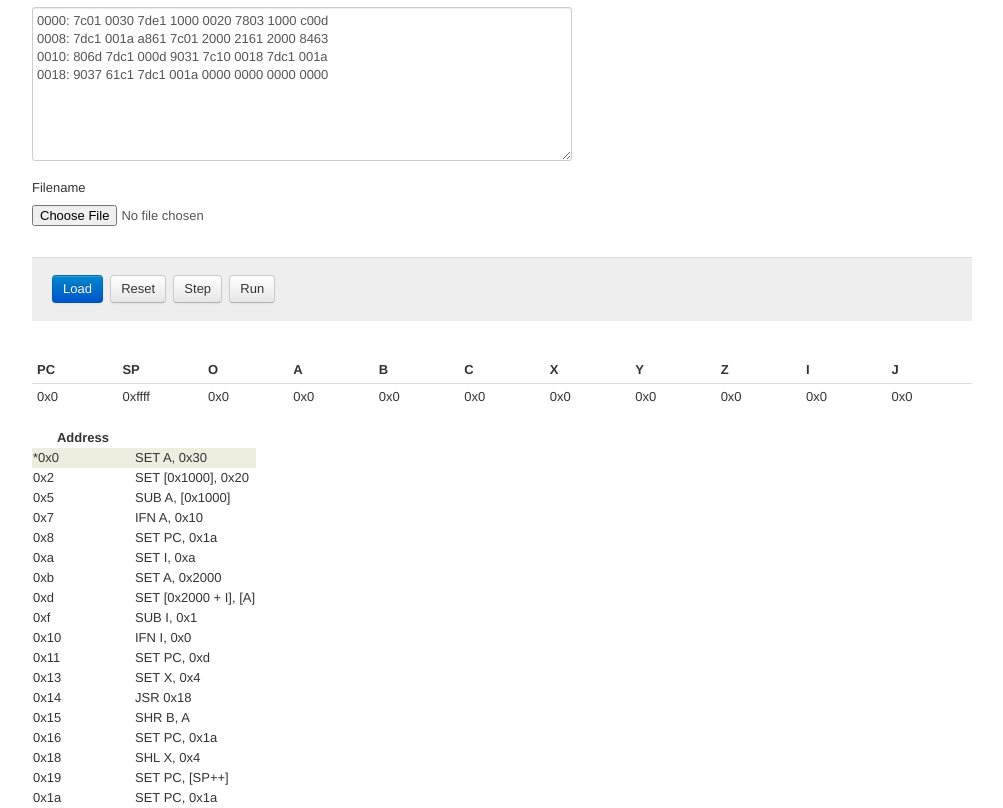
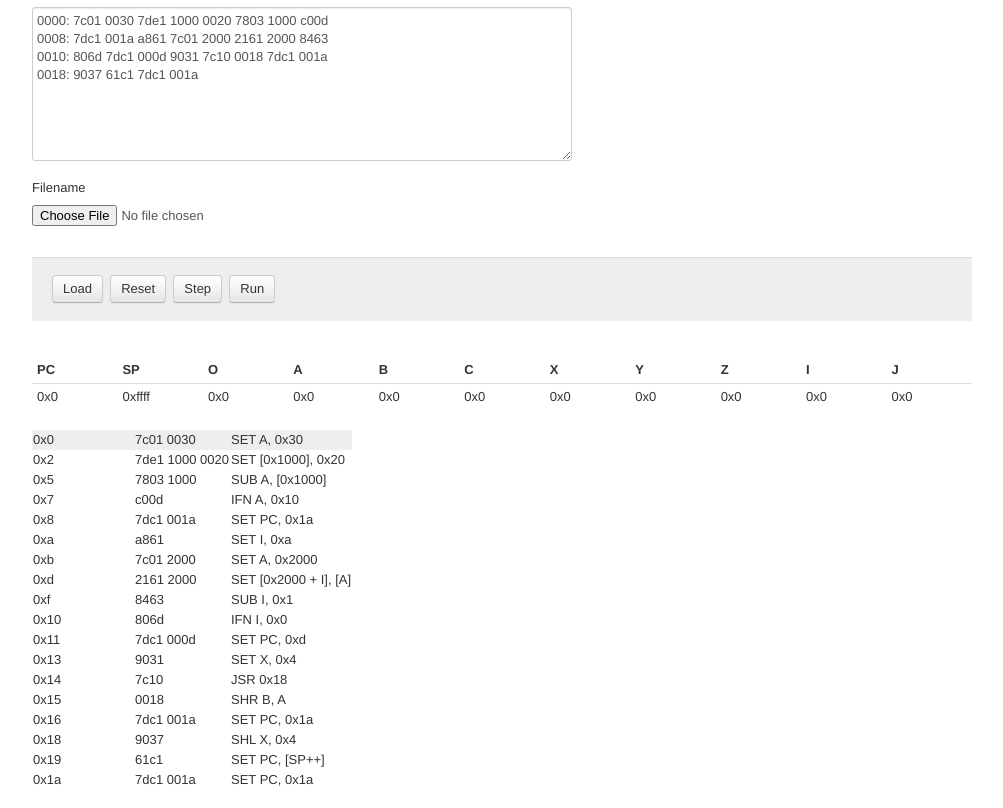
Before and after one commit to hulkholden/dcpu16, a plain HTML site: page index.html in a window 1280 px wide. Shown: the part 52-860 px from the top of the page, without its empty margins (138-1141 px from the left). Drawn offline with Linux system fonts and the light colour scheme.

Commit message:
Fix load

```diff
--- a/0x10c.js
+++ b/0x10c.js
@@ -1,13 +1,3 @@
-
-var gProgram = [
-        0x7c01, 0x0030, 0x7de1, 0x1000, 0x0020, 0x7803, 0x1000, 0xc00d,
-        0x7dc1, 0x001a, 0xa861, 0x7c01, 0x2000, 0x2161, 0x2000, 0x8463,
-        0x806d, 0x7dc1, 0x000d, 0x9031, 0x7c10, 0x0018, 0x7dc1, 0x001a,
-        0x9037, 0x61c1, 0x7dc1, 0x001a,
- ];
-
-// Bail when PC hits this
-var gHaltOnPC = 26;
 
 function operandHasData(operand) {
 	return (operand >= 0x10 && operand < 0x18) || operand == 0x1e || operand == 0x1f;
@@ -193,9 +183,6 @@ function makePuter() {
 		run : function(cycle_count) {
 
 			for( var count = 0; count < cycle_count; ++count ) {
-				if (this.PC == gHaltOnPC)
-					break;
-
 				var orig_sp = this.SP;
 
 				var opcode = this.data[this.PC++];
@@ -206,6 +193,7 @@ function makePuter() {
 				//printIt((this.CondExec ? "&nbsp;" : "-") +  "PC " + (this.PC-1) + ": " + opcode.toString(16));
 
 				if (this.CondExec) {
+
 					if (op == 0)
 					{
 						switch(a) {
@@ -291,16 +279,23 @@ function displayDisassembly(code, cur_pc) {
 	var dis = makeDisassembler(code);
 	var $pre = $('<table />');
 
-	$pre.append('<tr><th width=100>Address</th><th></th></tr>');
+	$pre.append('<tr><th width=100></th><th></th><th></th></tr>');
 
 	while (dis.PC < dis.code.length) {
 		var pc = dis.PC;
-		var d = dis.disasm() + '\n';
-		if (pc === cur_pc) {
-			$pre.append('<tr bgcolor=eeeee><td>*' + '0x' + pc.toString(16) + '</td><td>' + d + '</td></tr>');
-		} else {
-			$pre.append('<tr><td>' + '0x' + pc.toString(16) + '</td><td>' + d + '</td></tr>');
+		var d = dis.disasm();
+
+		var ops = '';
+		for (var i = pc; i < dis.PC; ++i) {
+			var op = dis.code[i].toString(16);
+			while(op.length < 4) op = '0' + op;
+			ops +=  op + ' ';
 		}
+
+		var $tr = $('<tr><td>0x' + pc.toString(16) + '</td><td>' + ops + '</td><td>' + d + '</td></tr>');
+		if (pc === cur_pc)
+			$tr.attr('bgcolor', '#eeeeee');
+		$pre.append($tr);
 	}
 
 
--- a/index.html
+++ b/index.html
@@ -10,7 +10,7 @@
     <div class="container" id="container">
       <div class="row">
         <div class="span12">
-          <h1>0x10c DCPU-16 Emulator</h1>
+          <h1><a href="http://0x10c.com/">0x10c</a> <a href="http://0x10c.com/doc/dcpu-16.txt">DCPU-16</a> Emulator</h1>
         </div>
       </div>
 
@@ -26,7 +26,7 @@
 0000: 7c01 0030 7de1 1000 0020 7803 1000 c00d
 0008: 7dc1 001a a861 7c01 2000 2161 2000 8463
 0010: 806d 7dc1 000d 9031 7c10 0018 7dc1 001a
-0018: 9037 61c1 7dc1 001a 0000 0000 0000 0000
+0018: 9037 61c1 7dc1 001a
                     </textarea>
                   </div>
                 </div>
@@ -37,7 +37,8 @@
                   </div>
                 </div>
                 <div class="form-actions">
-                  <input type="submit" class="btn btn-primary" value="Load">&nbsp;
+                  <!-- input type="submit" class="btn btn-primary" value="Load">&nbsp;-->
+                  <button class="btn" onclick="load()">Load</button>&nbsp;
                   <button class="btn" onclick="reset()">Reset</button>&nbsp;
                   <button class="btn" onclick="step()">Step</button>&nbsp;
                   <button class="btn" onclick="run()">Run</button>&nbsp;
@@ -62,7 +63,7 @@
 
     <script>
     var puter = makePuter();
-    reset();
+    load();
 
     function doExecute() {
       var f = document.getElementById("fileInput");
@@ -89,7 +90,38 @@
       }
     }
 
+    function load() {
+      var t = $('#codearea').val();
+      var lines = t.split('\n');
+
+      var data = [];
+
+      for (var i = 0; i < lines.length; ++i) {
+        var line = lines[i];
+
+        // Strip anything up to the first colon (this is colum for address)
+        var c = line.indexOf(':');
+        if (c >= 0)
+          line = line.substr(c+2);
+
+        var vals = line.split(' ');
+        for (var v = 0; v < vals.length; ++v) {
+          if (vals[v]) {
+            data.push( parseInt(vals[v], 16) );
+          }
+        }
+      }
+
+      var buf = new Uint16Array(data.length);
+      for (var i = 0; i < data.length; ++i)
+        buf[i] = data[i];
+
+      gProgram = buf;
+      reset();
+    }
+
     function reset() {
+      // reload program state
       puter.loadCode(gProgram);
       displayDisassembly(gProgram, puter.PC);
       displayState(puter);
```
